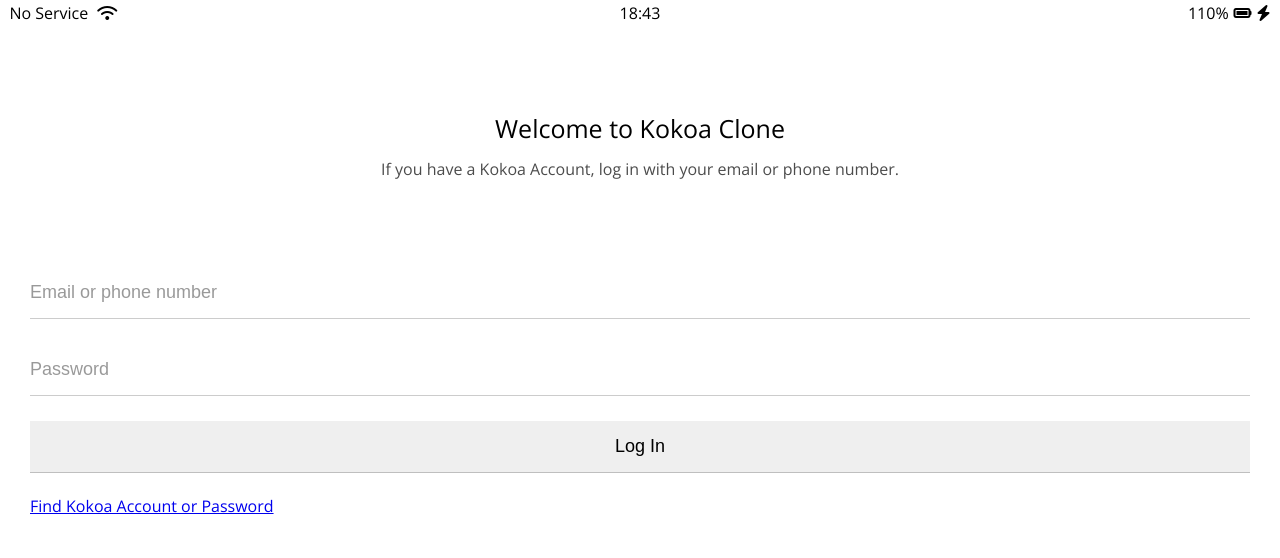
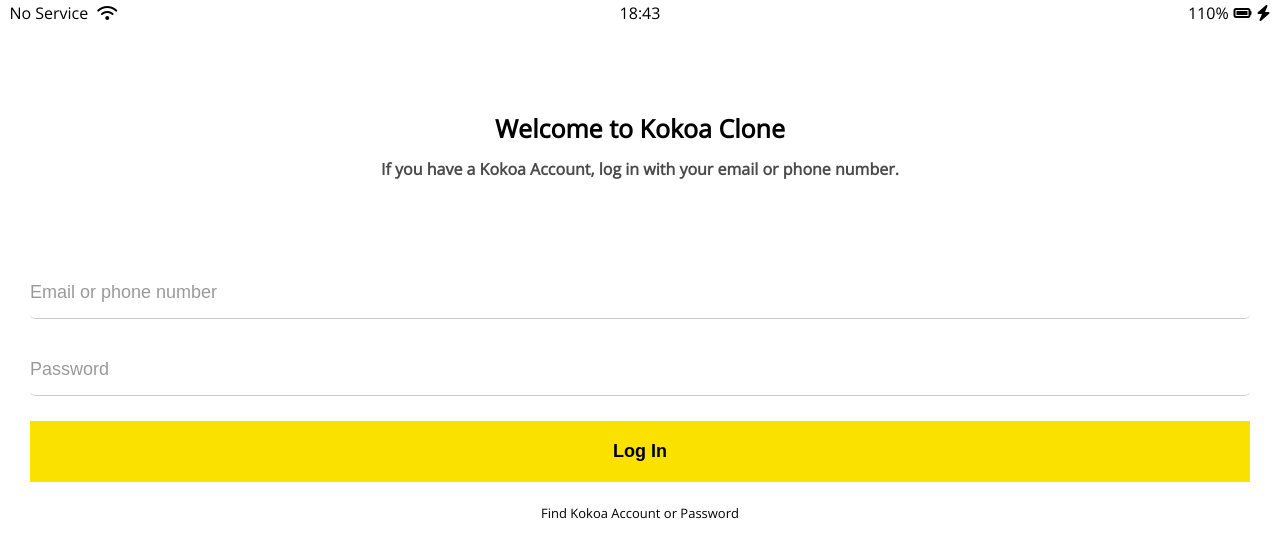
Before and after one commit to sammyyy89/kokoa-clone, a plain HTML site: page index.html in a window 1280 px wide. Drawn offline with nearby package versions, Linux system fonts and the light colour scheme.

Commit message:
Updated Kokoa Clone

```diff
--- a/index.html
+++ b/index.html
@@ -29,9 +29,9 @@
         </p>
     </header>
 
-    <form id="login-form">
-        <input type="text" placeholder="Email or phone number">
-        <input type="password" placeholder="Password">
+    <form action="friends.html" method="get" id="login-form">
+        <input name="username" type="text" placeholder="Email or phone number" required>
+        <input name="password" type="password" placeholder="Password" required>
         <input type="submit" value="Log In">
         <a href="#">Find Kokoa Account or Password</a>
     </form>
--- /dev/null
+++ b/login.css
@@ -0,0 +1,59 @@
+.welcome-header {
+    margin : 90px 0px;
+    text-align: center;
+    display: flex;
+    flex-direction: column; /* 좌우가 아닌 상하로 놓이게 */
+    align-items: center;
+    font-weight: bold;
+}
+
+.welcome-header__title {
+    margin-bottom: 20px;
+    font-size: 25px;
+}
+
+.welcome-header__text {
+    width : 60%;
+    opacity: 0.7;
+}
+
+#login-form {
+    display: flex;
+    flex-direction: column;
+    margin: 0px 30px; /* top&bottom left&right*/
+}
+
+#login-form input {
+    border: none;
+    padding: 15px 0px;
+    font-size: 18px;
+    margin-bottom: 25px;
+}
+
+#login-form input:not([type="submit"]) {
+    border-bottom: 1px solid rgba(0,0,0,0.2);
+    transition: border-color 0.3s ease-in-out;
+    border-radius: 5px;
+}
+
+#login-form input::placeholder {
+    color: rgba(0,0,0,0.4);
+}
+
+#login-form input:focus {
+    border-color: var(--yellow);
+}
+
+#login-form input[type="submit"] {
+    background-color: var(--yellow);
+    cursor: pointer;
+    font-weight: bold;
+    padding: 20px 0px;
+}
+
+#login-form a {
+    text-align: center;
+    text-decoration: none;
+    color: inherit;
+    font-size: 13px;
+}
--- a/styles.css
+++ b/styles.css
@@ -2,48 +2,8 @@
 @import "reset.css";
 @import "status-bar.css";
 @import "variables.css";
+@import "login.css";
 
 body {
     font-family: 'Open Sans', sans-serif;
 }
-
-.welcome-header {
-    margin : 90px 0px;
-    text-align: center;
-    display: flex;
-    flex-direction: column; /* 좌우가 아닌 상하로 놓이게 */
-    align-items: center;
-}
-
-.welcome-header__title {
-    margin-bottom: 20px;
-    font-size: 25px;
-}
-
-.welcome-header__text {
-    width : 60%;
-    opacity: 0.7;
-}
-
-#login-form {
-    display: flex;
-    flex-direction: column;
-    margin: 0px 30px; /* top&bottom left&right*/
-}
-
-#login-form input {
-    border: none;
-    padding: 15px 0px;
-    font-size: 18px;
-    border-bottom: 1px solid rgba(0,0,0,0.2);
-    margin-bottom: 25px;
-    transition: border-color 0.3s ease-in-out;
-}
-
-#login-form input::placeholder {
-    color: rgba(0,0,0,0.4);
-}
-
-#login-form input:focus {
-    border-color: var(--yellow);
-}
```
Also changed, not shown: friends.html (added, +1 -0 lines).
